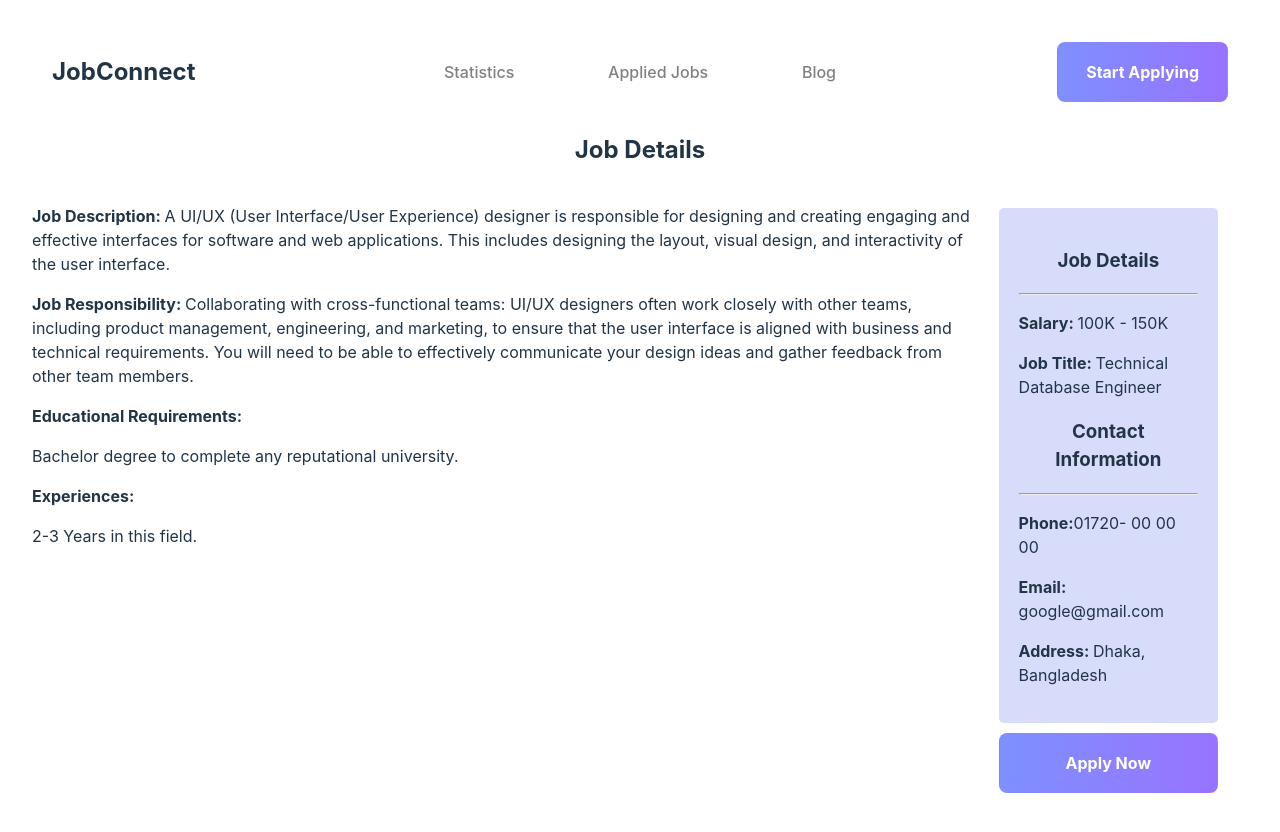
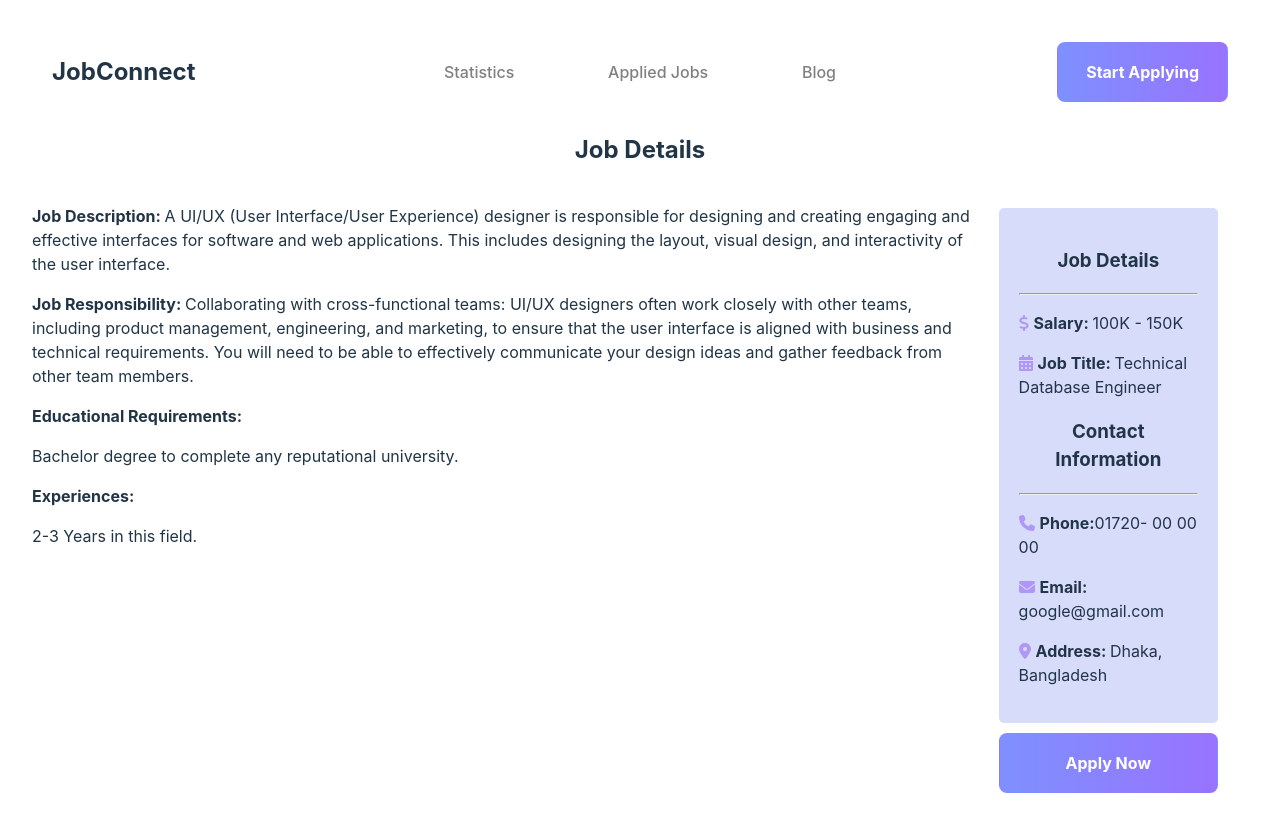
Before and after one commit to farjanarahman/career-hub, a React (Vite) app: page /job/1 in a window 1280 px wide. Shown: the top 832 px of the page. Built offline with nearby package versions, Linux system fonts and the light colour scheme.

Commit message:
details page style done

```diff
--- a/src/components/JobDetails/JobDetails.css
+++ b/src/components/JobDetails/JobDetails.css
@@ -25,3 +25,8 @@ p{
 .btn-d{
     width: 100%;
 }
+.icon-d{
+    color:
+    #b097f7;
+    margin-right: 5px;
+}
--- a/src/components/JobDetails/JobDetails.jsx
+++ b/src/components/JobDetails/JobDetails.jsx
@@ -1,51 +1,11 @@
-// import React from 'react';
-// import { useLoaderData, useParams } from 'react-router-dom';
-// import './JobDetails.css'
-
-// const JobDetails = () => {
-//   const { id } = useParams();
-//   const jobs = useLoaderData();
-//   console.log(jobs);
-//   return (
-//     <div>
-//       <h2>Job Details</h2>
-//       <div className='details-container'>
-//         <div className='details-right'>
-//           <p><span className='bold'>Job Description: </span>{jobs.job_description}</p>
-//           <p><span className='bold'>Job Responsibility: </span>{jobs.job_responsibility}</p>
-//           <p className='bold'>Educational Requirements:</p>
-//           <p>{jobs.requirements}</p>
-//           <p className='bold'>Experiences:</p>
-//           <p>{jobs.experiences}</p>
-//         </div>
-//         <div className='details-left'>
-//           <div className='left'>
-//             <h3>Job Details</h3>
-//             <hr />
-//             <p><span className='bold'>Salary: </span>{jobs.salary}</p>
-//             <p><span className='bold'>Job Title: </span>Product Designer</p>
-//             <h3>Contact Information</h3>
-//             <hr />
-//             <p><span className='bold'>Phone:</span>01720- 00 00 00</p>
-//             <p><span className='bold'>Email: </span>{jobs.contact_info}</p>
-//             <p>Dhaka, Bangladesh</p>
-//           </div>
-//           <div>
-//             <button className='btn btn-d'>Apply Now</button>
-//           </div>
-
-//         </div>
-//       </div>
-//     </div>
-//   );
-// };
-
-// export default JobDetails;
-
-
 import React from 'react';
 import { useLoaderData, useParams } from 'react-router-dom';
 import './JobDetails.css';
+import { FontAwesomeIcon } from '@fortawesome/react-fontawesome';
+import { faPhone, faEnvelope, faMapMarkerAlt, faDollarSign, faCalendarAlt } from '@fortawesome/free-solid-svg-icons';
+
+
+
 
 const JobDetails = () => {
   const { id } = useParams();
@@ -56,7 +16,6 @@ const JobDetails = () => {
     localStorage.setItem('contactInfo', jobs.contact_info);
     localStorage.setItem('jobSalary', jobs.salary);
     localStorage.setItem('address', jobs.address);
-
   };
 
   return (
@@ -75,13 +34,17 @@ const JobDetails = () => {
           <div className='left'>
             <h3>Job Details</h3>
             <hr />
-            <p><span className='bold'>Salary: </span>{jobs.salary}</p>
-            <p><span className='bold'>Job Title: </span>{jobs.job_title}</p>
+            <p><FontAwesomeIcon icon={faDollarSign} className='icon-d' />
+<span className='bold'>Salary: </span>{jobs.salary}</p>
+            <p><FontAwesomeIcon icon={faCalendarAlt} className='icon-d' />
+<span className='bold'>Job Title: </span>{jobs.job_title}</p>
             <h3>Contact Information</h3>
             <hr />
-            <p><span className='bold'>Phone:</span>01720- 00 00 00</p>
-            <p><span className='bold'>Email: </span>{jobs.contact_info}</p>
-            <p><span className='bold'>Address: </span> Dhaka, Bangladesh</p>
+            <p><FontAwesomeIcon icon={faPhone} className='icon-d' />
+              <span className='bold'>Phone:</span>01720- 00 00 00</p>
+            <p><FontAwesomeIcon icon={faEnvelope} className='icon-d' />
+              <span className='bold'>Email: </span>{jobs.contact_info}</p>
+            <p><FontAwesomeIcon icon={faMapMarkerAlt} className='icon-d' /><span className='bold'>Address: </span> Dhaka, Bangladesh</p>
           </div>
           <div>
             <button className='btn btn-d' onClick={handleApplyNow}>Apply Now</button>
```
